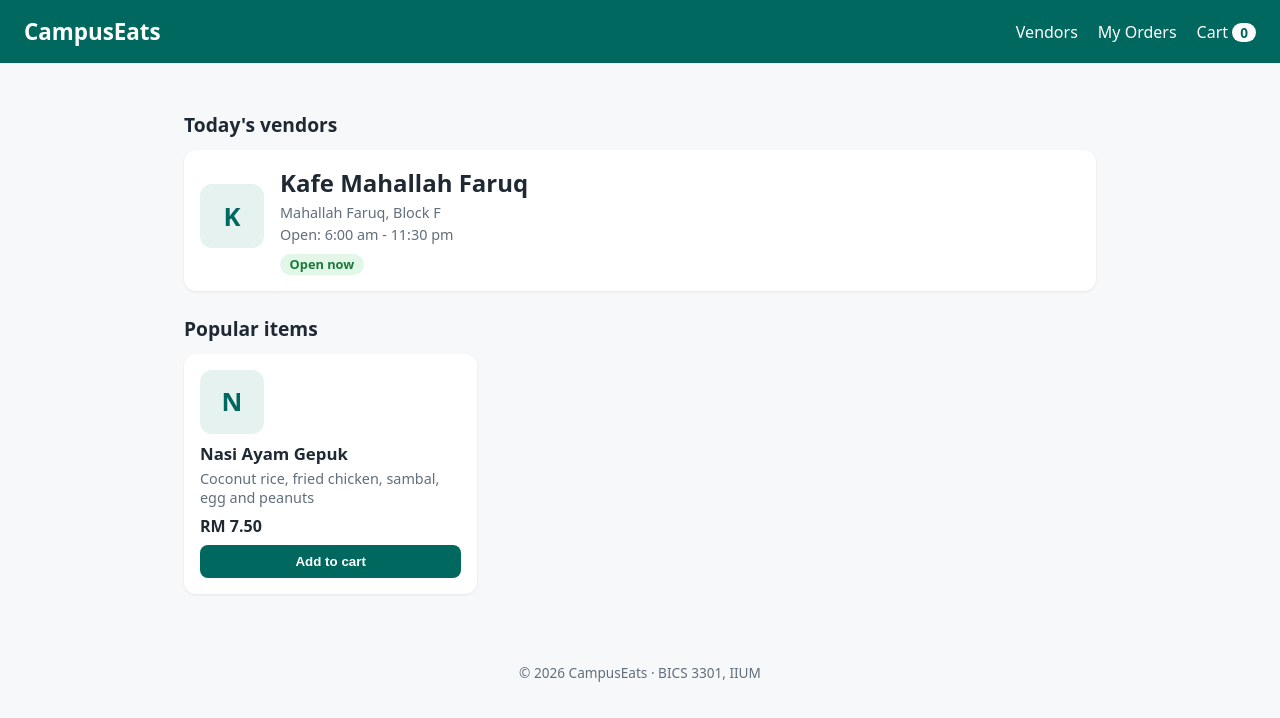
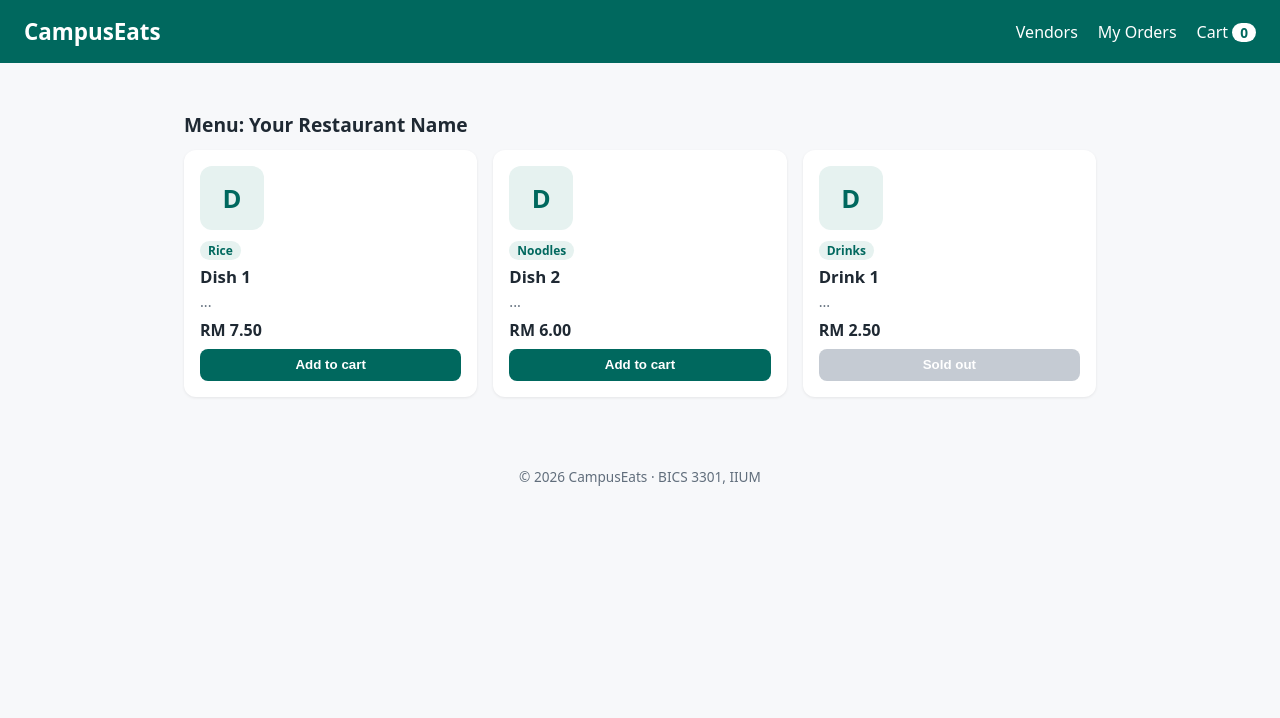
Before and after one commit to AlifAimanzzz/campuseats-2418085, a React (Vite) app: page / in a window 1280 px wide. Shown: the top 718 px of the page. Built offline with nearby package versions, Linux system fonts and the light colour scheme.

Commit message:
Menu from data with map

```diff
--- a/src/App.jsx
+++ b/src/App.jsx
@@ -1,22 +1,18 @@
+import vendors from "./data/vendors.js";
 import Header from "./components/Header.jsx";
-import VendorCard from "./components/VendorCard.jsx";
-import MenuItemCard from "./components/MenuItemCard.jsx";
+import MenuList from "./components/MenuList.jsx";
 import Footer from "./components/Footer.jsx";
 
 function App() {
+  const selectedVendor = vendors[0];
+
   return (
     <>
       <Header />
       <main className="container">
         <section>
-          <h2 className="section-title">Today's vendors</h2>
-          <VendorCard />
-        </section>
-        <section>
-          <h2 className="section-title">Popular items</h2>
-          <div className="grid">
-            <MenuItemCard />
-          </div>
+          <h2 className="section-title">Menu: {selectedVendor.name}</h2>
+          <MenuList items={selectedVendor.menu} />
         </section>
       </main>
       <Footer />
--- a/src/components/MenuItemCard.jsx
+++ b/src/components/MenuItemCard.jsx
@@ -1,16 +1,10 @@
-function MenuItemCard() {
-  const item = {
-    name: "Nasi Ayam Gepuk",
-    description: "Coconut rice, fried chicken, sambal, egg and peanuts",
-    price: 7.5,
-    available: true,
-  };
-
+function MenuItemCard({ item }) {
   return (
     <article className="card menu-card">
       <div className="thumb" aria-hidden="true">
         {item.name.charAt(0)}
       </div>
+      <p className="tag">{item.category}</p>
       <h3>{item.name}</h3>
       <p className="muted">{item.description}</p>
       <p className="price">RM {item.price.toFixed(2)}</p>
--- /dev/null
+++ b/src/components/MenuList.jsx
@@ -0,0 +1,17 @@
+import MenuItemCard from "./MenuItemCard.jsx";
+
+function MenuList({ items }) {
+  if (items.length === 0) {
+    return <p className="muted">No items on this menu yet.</p>;
+  }
+
+  return (
+    <div className="grid">
+      {items.map((item) => (
+        <MenuItemCard key={item.id} item={item} />
+      ))}
+    </div>
+  );
+}
+
+export default MenuList;
--- /dev/null
+++ b/src/data/vendors.js
@@ -0,0 +1,62 @@
+const vendors = [
+  {
+    id: "my-restaurant",
+    name: "Your Restaurant Name",
+    location: "Mahallah ..., Block ...",
+    openHours: "7:00 am - 10:00 pm",
+    isOpen: true,
+    menu: [
+      {
+        id: "my-1",
+        name: "Dish 1",
+        description: "...",
+        price: 7.5,
+        category: "Rice",
+        available: true,
+      },
+      {
+        id: "my-2",
+        name: "Dish 2",
+        description: "...",
+        price: 6,
+        category: "Noodles",
+        available: true,
+      },
+      {
+        id: "my-3",
+        name: "Drink 1",
+        description: "...",
+        price: 2.5,
+        category: "Drinks",
+        available: false,
+      },
+    ],
+  },
+  {
+    id: "kafe-aminah",
+    name: "Kafe Mahallah Aminah",
+    location: "Mahallah Aminah, Ground Floor",
+    openHours: "8:00 am - 9:00 pm",
+    isOpen: true,
+    menu: [
+      {
+        id: "ami-1",
+        name: "Nasi Ayam Penyet",
+        description: "Smashed fried chicken with sambal and rice",
+        price: 9,
+        category: "Rice",
+        available: true,
+      },
+      {
+        id: "ami-2",
+        name: "Air Bandung",
+        description: "Rose syrup with milk",
+        price: 3,
+        category: "Drinks",
+        available: true,
+      },
+    ],
+  },
+];
+
+export default vendors;
```
Also changed, not shown: 2 other files (tests, documents, lock files or other folders).
